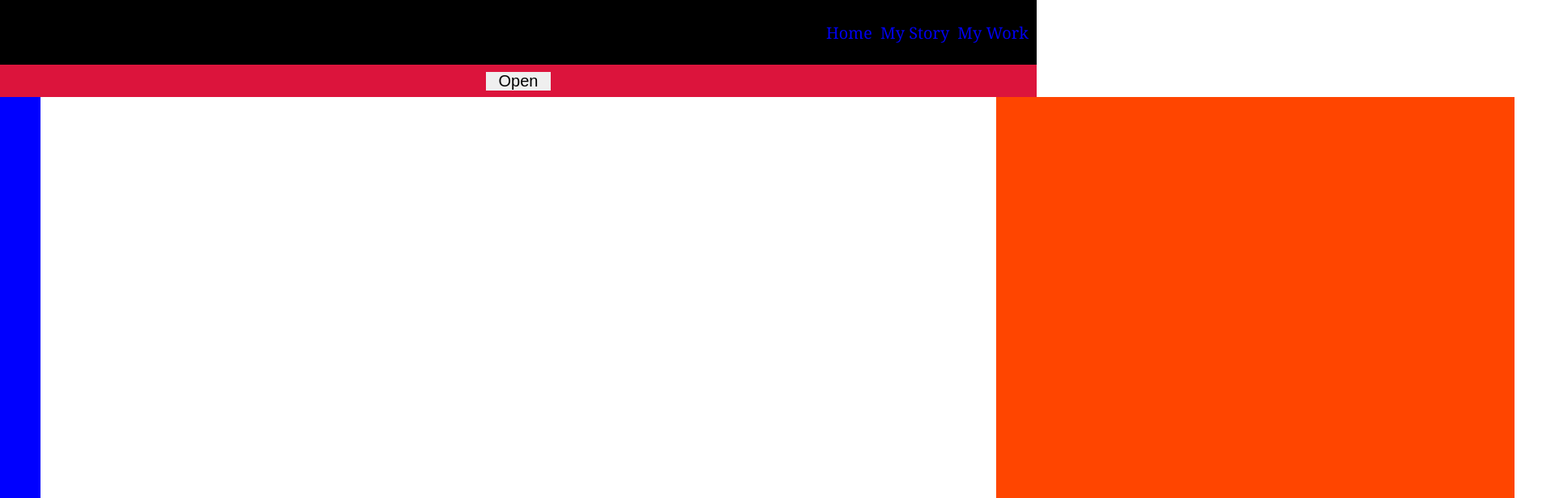
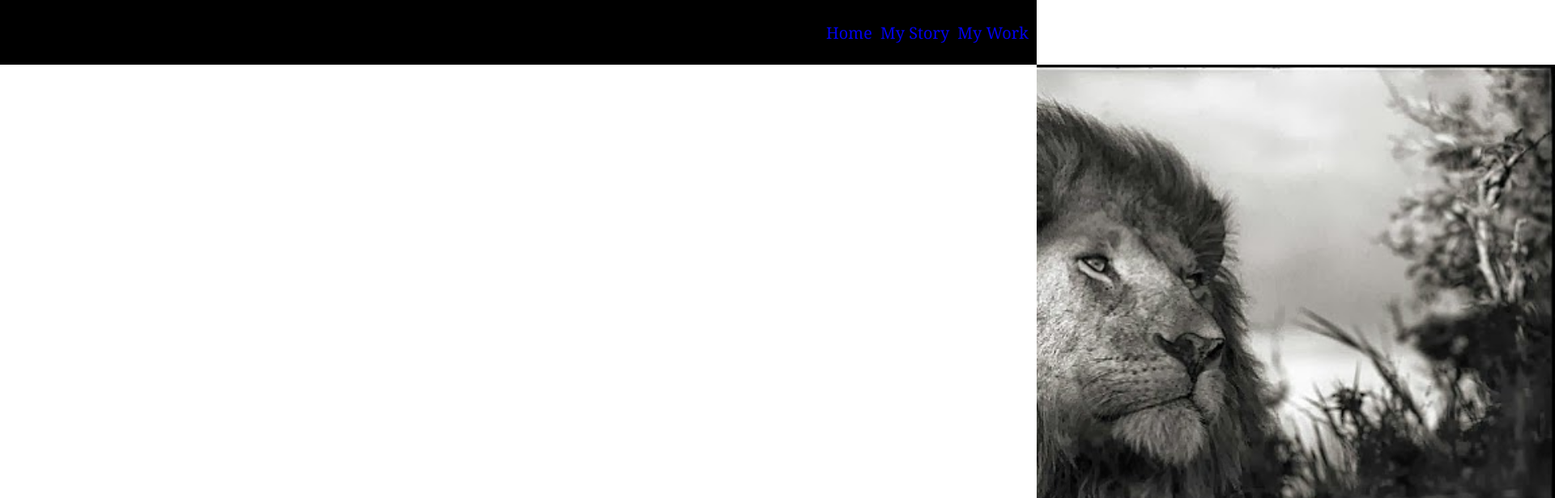
Before and after one commit to tla111/portfolio, a React (Create React App) app: page /work in a window 1280 px wide. Shown: the top 616 px of the page at 81% size, 1920 px wide, since content can reach past the window. Built offline with nearby package versions, Linux system fonts and the light colour scheme.

Commit message:
door open transition works

```diff
--- a/src/screens/myWork/MyWork.js
+++ b/src/screens/myWork/MyWork.js
@@ -7,11 +7,8 @@ const MyWork = () => {
     <div>
       <Navigation />
       <div className='work_container'>
-        <div className='gate_opener'>
-          <button className='open_gate'>Open</button>
-        </div>
-        <div className='left_door'></div>
-        <div className='right_door'></div>
+        <div className='left_door' id='l_door'></div>
+        <div className='right_door' id='r_door'></div>
       </div>
     </div>
   );
--- a/src/screens/myWork/myWork.css
+++ b/src/screens/myWork/myWork.css
@@ -14,21 +14,30 @@
 }
 
 .left_door {
-  background-color: blue;
+  background-color: black;
+  background-image: url('./images/lion.jpg');
+  background-size: cover;
   height: 100%;
   width: 50%;
   position: absolute;
   left: 0;
-  animation: left_door 3s infinite;
+  animation: left_door 3s ease-out;
+  animation-delay: 1.5s;
+  animation-fill-mode: forwards;
 }
 
 .right_door {
-  background-color: orangered;
+  background-color: black;
+  background-image: url('./images/lion.jpg');
+  background-size: cover;
+  transform: rotateY(180deg);
   height: 100%;
   width: 50%;
   position: absolute;
   right: 0;
-  animation: right_door 3s infinite;
+  animation: right_door 3s ease-out;
+  animation-delay: 1.5s;
+  animation-fill-mode: forwards;
 }
 
 .open_gate {
```
Also changed, not shown: src/screens/myWork/images/lion.jpg (added).
